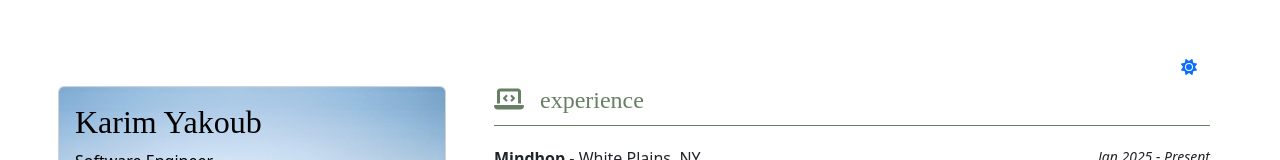
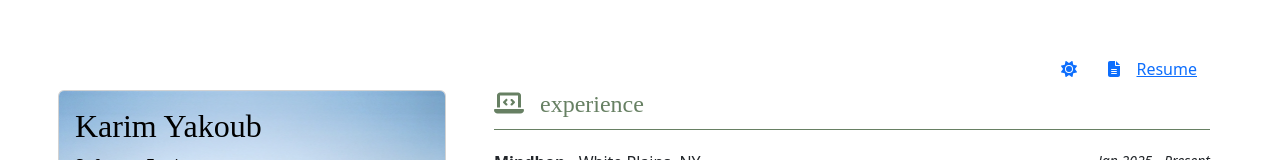
Before and after one commit to kyak15/karim-yakoub-website, a React (Create React App) app: page / in a window 1280 px wide. Shown: the top 160 px of the page. Built offline with nearby package versions, Linux system fonts and the light colour scheme; a web font is replaced by a local one.

Commit message:
add resume

```diff
--- a/src/App.css
+++ b/src/App.css
@@ -122,6 +122,21 @@ a:focus,
 #dark-mode-toggle {
   position: relative;
   z-index: 2000; /* above sticky header */
+  display: flex;
+  justify-content: flex-end;
+  gap: 5px;
+}
+#dark-mode-toggle .btn {
+  margin-left: 0;
+  border-radius: 20px;
+  padding: 8px 12px;
+  transition: all 0.2s ease;
+}
+#dark-mode-toggle .btn:hover {
+  background-color: rgba(103, 128, 99, 0.1);
+}
+.text-light #dark-mode-toggle .btn:hover {
+  background-color: rgba(214, 231, 214, 0.2);
 }
 .mode-toggle .active-icon,
 .mode-toggle:hover .inactive-icon {
--- a/src/containers/Home.js
+++ b/src/containers/Home.js
@@ -3,6 +3,7 @@ import { Button, Col, Container, Row } from 'react-bootstrap'
 import { FontAwesomeIcon } from '@fortawesome/react-fontawesome'
 import {
   faCode,
+  faFileAlt,
   faGraduationCap,
   faLaptopCode,
   faMoon,
@@ -31,12 +32,20 @@ class Home extends React.Component {
     document.body.classList.toggle('bg-dark')
   };
 
+  onResumeClick = () => {
+    window.open('/karim_yakoub_resume.pdf', '_blank');
+  };
+
   render = () => (
     <Container className={`px-md-0 py-5 ${this.state.darkMode ? 'text-light' : 'text-dark'}`}>
       <div id='dark-mode-toggle' className='text-right'>
         <Button variant="link" onClick={this.onDarkModeToggle} className='mode-toggle' title={this.state.darkMode ? 'Light mode' : 'Dark mode'}>
           <FontAwesomeIcon id='sun' icon={faSun} className={this.state.darkMode ? 'inactive-icon' : 'active-icon'}/>
           <FontAwesomeIcon icon={faMoon} className={this.state.darkMode ? 'active-icon' : 'inactive-icon'} />
+        </Button>
+        <Button variant="link" onClick={this.onResumeClick} className='mode-toggle' title='Resume'>
+          <FontAwesomeIcon icon={faFileAlt} />
+          <span className='pl-3'>Resume</span>
         </Button>
       </div>
       <Row>
```
Also changed, not shown: 1 other file (tests, documents, lock files or other folders).
